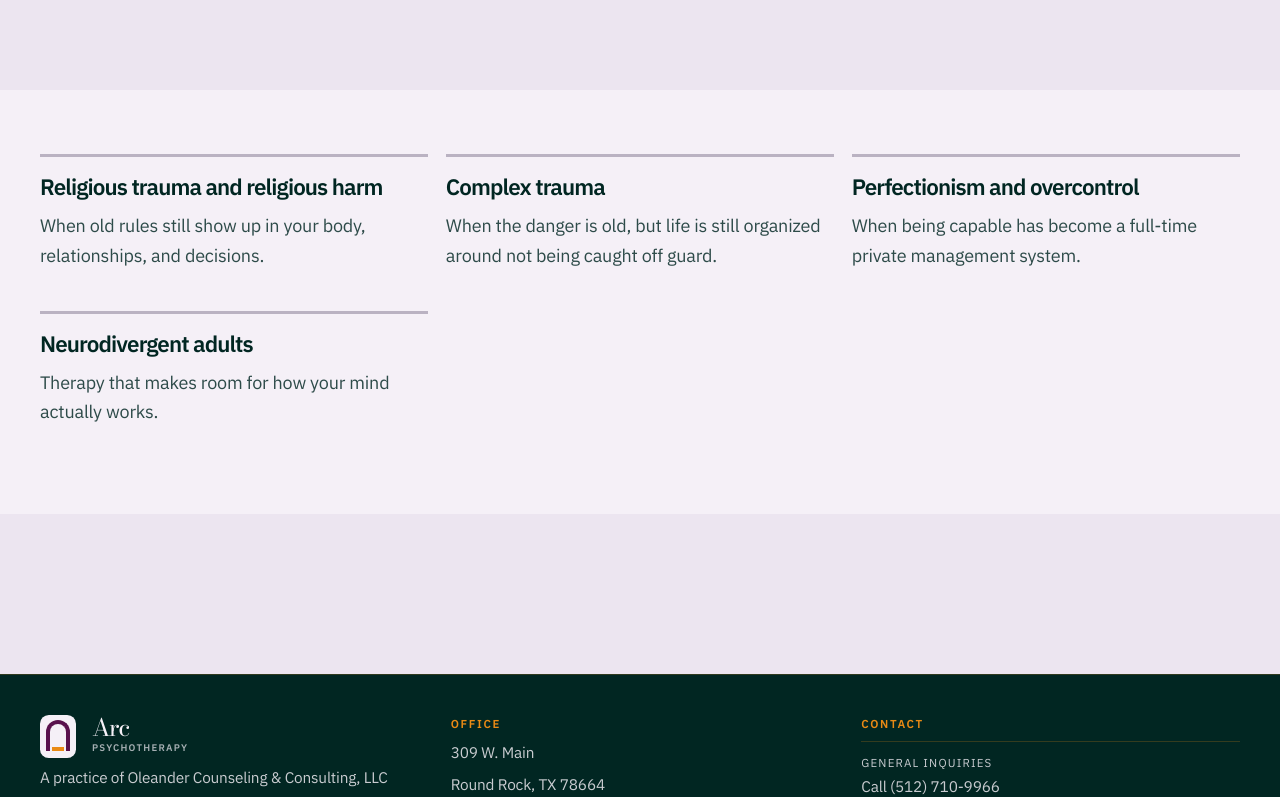
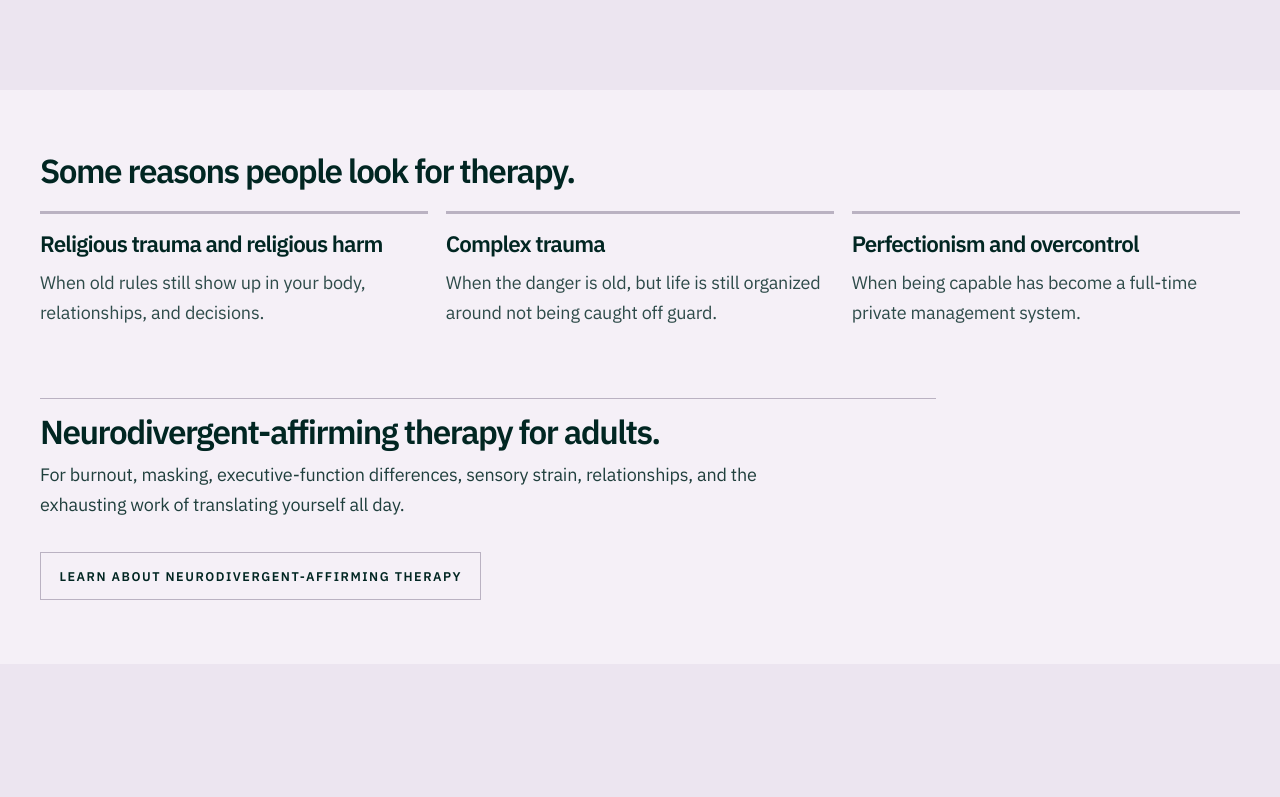
Before and after one commit to Leil-ish/arc-psychotherapy, a Next.js app: page /therapy in a window 1280 px wide. Shown: the part 662-1459 px from the top of the page. Built offline with nearby package versions, Linux system fonts and the light colour scheme.

Commit message:
Clarify section hierarchy and neurodivergent therapy

```diff
--- a/app/consultation/page.tsx
+++ b/app/consultation/page.tsx
@@ -124,7 +124,6 @@ export default function ConsultationPage() {
             </ul>
           </article>
           <article className="split-panel">
-            <p className="label">Speaking and Training</p>
             <h2 className="h2">Topics I teach publicly.</h2>
             <ul className="split-panel__list body">
               {speaking.map((item) => (
--- a/app/fees/page.tsx
+++ b/app/fees/page.tsx
@@ -51,7 +51,7 @@ export default function FeesPage() {
             <p className="body">Private pay lets me work without insurance restrictions shaping the diagnosis, pace, or scope of therapy. It also means continuity with one clinician and a limited caseload with room to think carefully about complex work.</p>
           </article>
           <article className="split-panel">
-            <h2 className="h2">Access.</h2>
+            <h2 className="h2">Reduced-fee availability.</h2>
             <p className="body">A portion of my caseload is reserved for reduced-fee spots. Ask about availability if the standard fee would make therapy inaccessible.</p>
           </article>
         </div>
--- a/app/frameworks/[slug]/page.tsx
+++ b/app/frameworks/[slug]/page.tsx
@@ -97,7 +97,6 @@ export default async function FrameworkDetailPage({
       <section className="container-wrap section-gap">
         <div className="split-band">
           <article className="split-panel">
-            <p className="label">Why it helps</p>
             <h2 className="h2">What this helps us notice.</h2>
             <ul className="split-panel__list body">
               {framework.whyItMatters.map((item) => (
@@ -106,7 +105,6 @@ export default async function FrameworkDetailPage({
             </ul>
           </article>
           <article className="split-panel">
-            <p className="label">Where it shows up</p>
             <h2 className="h2">When this becomes useful.</h2>
             <ul className="split-panel__list body">
               {framework.howItShowsUp.map((item) => (
@@ -120,7 +118,6 @@ export default async function FrameworkDetailPage({
       <section className="container-wrap section-gap-lg">
         <div className="split-band">
           <article className="split-panel">
-            <p className="label">In practice</p>
             <h2 className="h2">What we might try.</h2>
             <ul className="split-panel__list body">
               {framework.whatHelps.map((item) => (
@@ -129,7 +126,6 @@ export default async function FrameworkDetailPage({
             </ul>
           </article>
           <article className="split-panel">
-            <p className="label">Related</p>
             <h2 className="h2">Where this framework is used.</h2>
             <div className="flex flex-wrap gap-2">
               {framework.relatedLinks.map((link) => (
--- a/app/supervision/page.tsx
+++ b/app/supervision/page.tsx
@@ -107,7 +107,6 @@ export default function SupervisionPage() {
             </ul>
           </article>
           <article className="split-panel">
-            <p className="label">Format</p>
             <h2 className="h2">Direct, specific, and rooted in the actual case.</h2>
             <p className="body">We make room for the clinical question, the person in front of you, and the parts of your own response that may be shaping the work.</p>
           </article>
--- a/app/therapy/page.tsx
+++ b/app/therapy/page.tsx
@@ -27,11 +27,6 @@ const specialtyCards = [
     specialty: specialties.perfectionismOvercontrol,
     label: "Perfectionism and overcontrol",
     body: "When being capable has become a full-time private management system."
-  },
-  {
-    specialty: specialties.neurodivergentAdults,
-    label: "Neurodivergent adults",
-    body: "Therapy that makes room for how your mind actually works."
   }
 ] as const;
 
@@ -71,7 +66,10 @@ export default function TherapyPage() {
 
       <section className="section-gap full-bleed-band full-bleed-band--surface">
         <div className="container-wrap">
-          <div className="index-grid">
+          <div className="section-heading">
+            <h2 className="h2">Some reasons people look for therapy.</h2>
+          </div>
+          <div className="index-grid mt-6">
             {specialtyCards.map(({ specialty, label, body }) => (
               <Link key={specialty.path} href={specialty.path as Route} className="focus-ring no-link-style index-card">
                 <h2 className="index-card__title">{label}</h2>
@@ -79,6 +77,17 @@ export default function TherapyPage() {
               </Link>
             ))}
           </div>
+          <div className="route-divider mt-12 max-w-4xl">
+            <h2 className="h2">Neurodivergent-affirming therapy for adults.</h2>
+            <p className="body mt-3 max-w-3xl">
+              For burnout, masking, executive-function differences, sensory strain, relationships, and the exhausting work of translating yourself all day.
+            </p>
+            <div className="hero-actions">
+              <ButtonLink href={specialties.neurodivergentAdults.path} variant="secondary">
+                Learn about neurodivergent-affirming therapy
+              </ButtonLink>
+            </div>
+          </div>
         </div>
       </section>
     </>
--- a/components/faq-block.tsx
+++ b/components/faq-block.tsx
@@ -30,7 +30,6 @@ export function FaqBlock({
   return (
     <section className="container-wrap section-gap-lg">
       <div className="section-heading">
-        <p className="label">Questions</p>
         <h2 className="h2">{heading}</h2>
       </div>
       <div className="faq-list">
--- a/src/content/specialties.ts
+++ b/src/content/specialties.ts
@@ -41,7 +41,7 @@ export const specialties = {
       "Losing community, identity, or practical support when you questioned the system.",
       "Feeling responsible for other people’s faith, salvation, reputation, or stability."
     ],
-    approachTitle: "We look at the system, not just the belief.",
+    approachTitle: "Looking at the system, not just the belief.",
     approach: [
       "We pay attention to who held authority, what belonging cost, what disagreement made dangerous, and which rules eventually became private rules you had to enforce on yourself.",
       "Faith can be part of the conversation, or not. The work can include guilt, grief, anger, relationships, sexuality, identity, present-day decisions, and the practical project of building a life after certainty."
@@ -205,7 +205,7 @@ export const specialties = {
       "You may be autistic, ADHD, otherwise neurodivergent, questioning, formally diagnosed, or making sense of yourself without a label that quite fits yet.",
       "This is therapy for burnout, masking, executive-function differences, sensory strain, relationships, trauma, and the exhausting work of translating yourself all day."
     ],
-    patternTitle: "A different mind is not a character problem.",
+    patternTitle: "What might bring you to therapy.",
     patterns: [
       "Burnout after years of masking or overfunctioning.",
       "Shame around inconsistency, directness, intensity, or recovery needs.",
@@ -214,7 +214,7 @@ export const specialties = {
       "Perfectionism built to compensate for misunderstanding or executive-function differences.",
       "Workplaces, families, schools, or religious systems that punished difference."
     ],
-    approachTitle: "Affirming can still be concrete and challenging.",
+    approachTitle: "Making the work fit your actual life.",
     approach: [
       "We can use direct questions, clear summaries, written or visual organization, more processing time, and practical experiments adjusted to real life rather than moralized when they do not work.",
       "We also look at the environment: which expectations are workable, which are merely familiar, and where a communication problem belongs to a relationship rather than entirely to you."
```
Also changed, not shown: app/about/page.tsx (+2 -6 lines), components/concept-page-template.tsx (+5 -11 lines).
